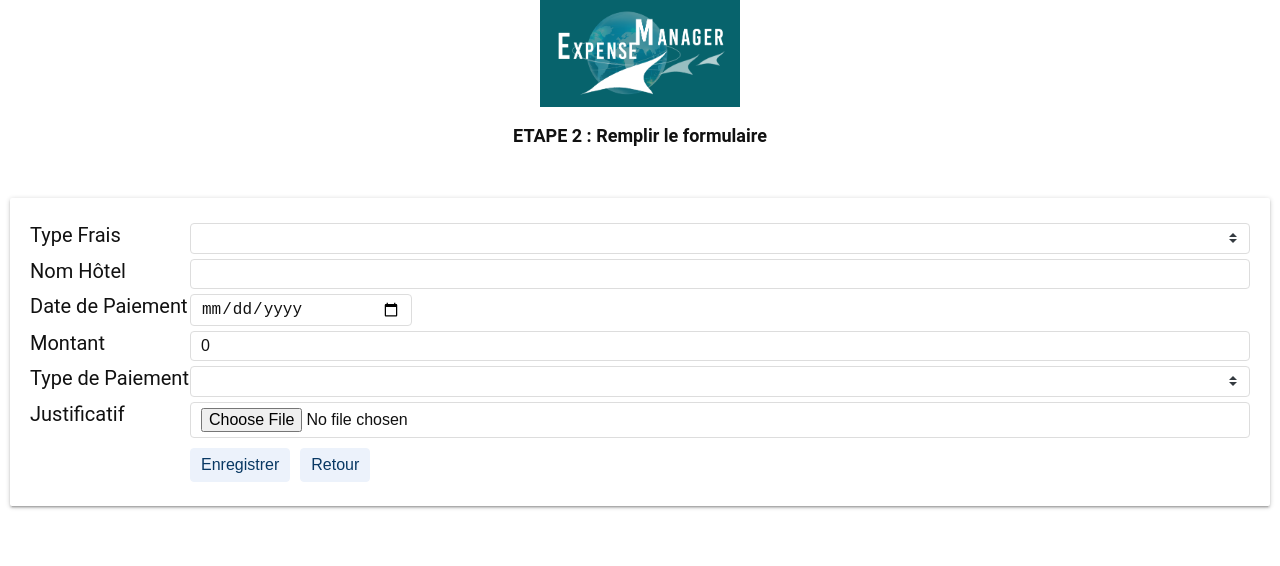
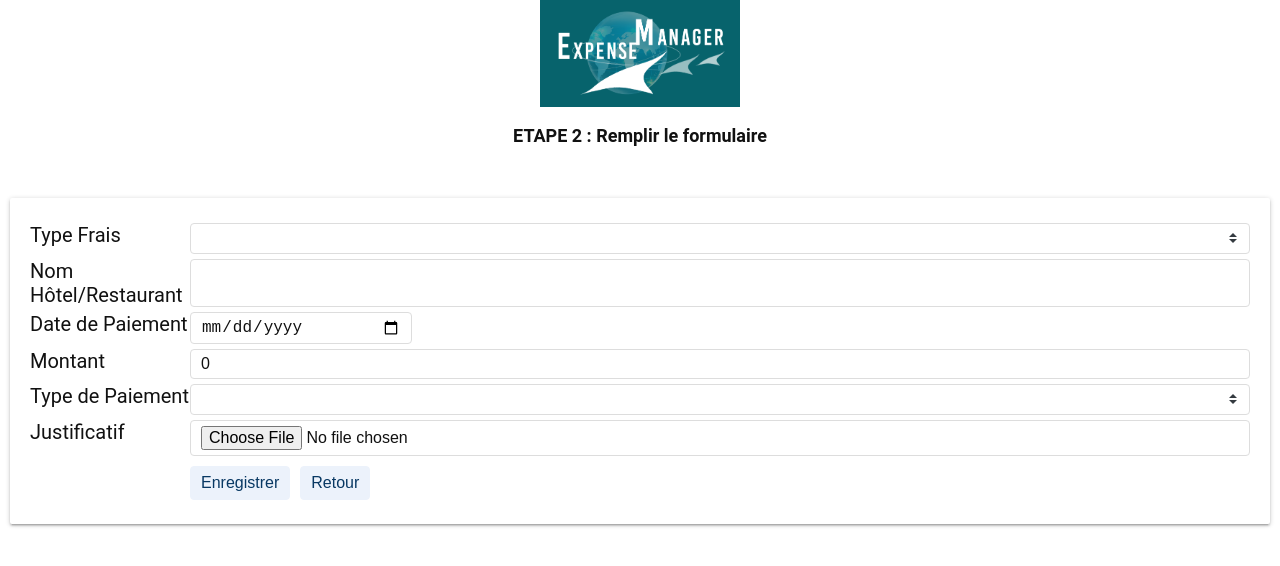
Before and after one commit to holo64/POC-angular, an Angular app: page /frais/create/1 in a window 1280 px wide. Shown: the top 566 px of the page. Built offline with nearby package versions, Linux system fonts and the light colour scheme.

Commit message:
cht formulaire Hotel/resto

```diff
--- a/src/app/frais/frais-form/frais-form.component.html
+++ b/src/app/frais/frais-form/frais-form.component.html
@@ -33,7 +33,7 @@
         </div>
 
         <div class="form-group">
-            <label for="description">Nom Hôtel</label>
+            <label for="description">Nom Hôtel/Restaurant</label>
             <input type="text" formControlName="description" />
         </div>
 
@@ -63,17 +63,7 @@
               <input type="file" formControlName="justificatif" (change)="test($event)"/>
           </div>
 
-           <!-- <div class="form-group">
-              <label for="typeFrais">Types de frais</label>
-              <div>
-                  <div *ngFor="let t of fraisTypes; let i=index">
-                      <label>
-                          <input type="checkbox" [value]="t.value" [checked]="hasType(t.value)" (change)="onCheckboxChange($event)"   />
-                          {{ t.value }}
-                      </label>
-                  </div>
-              </div>
-          </div>  -->
+
 
           <div class="form-actions">
               <button type="submit" [disabled]="fraisForm.pristine">Enregistrer</button>
```
